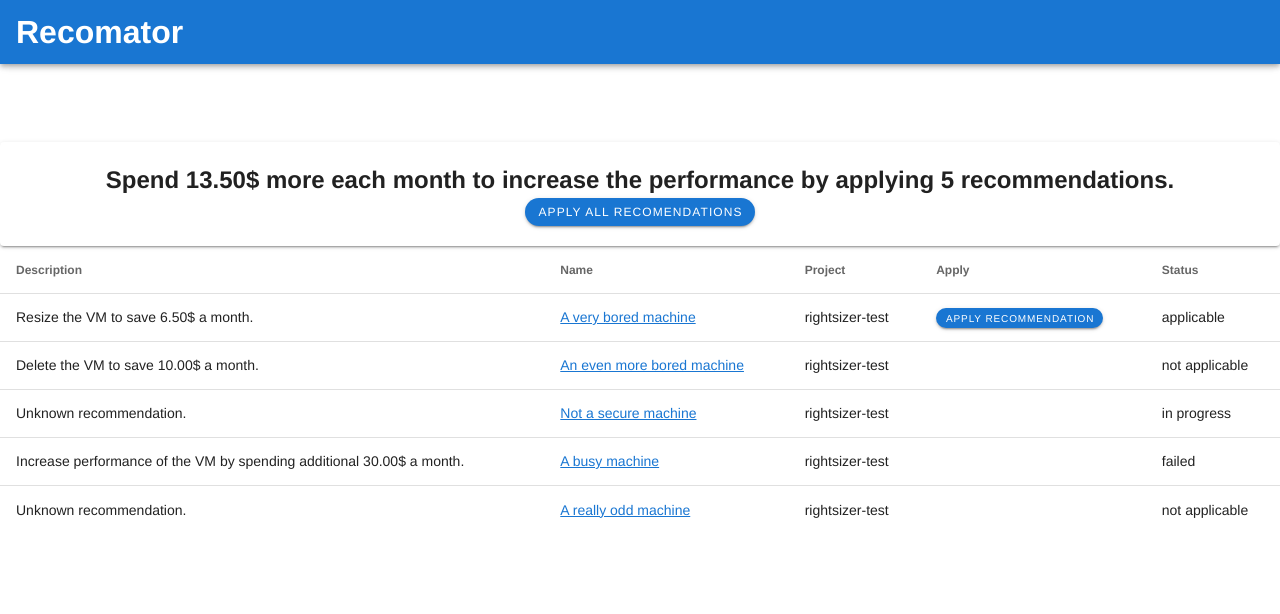
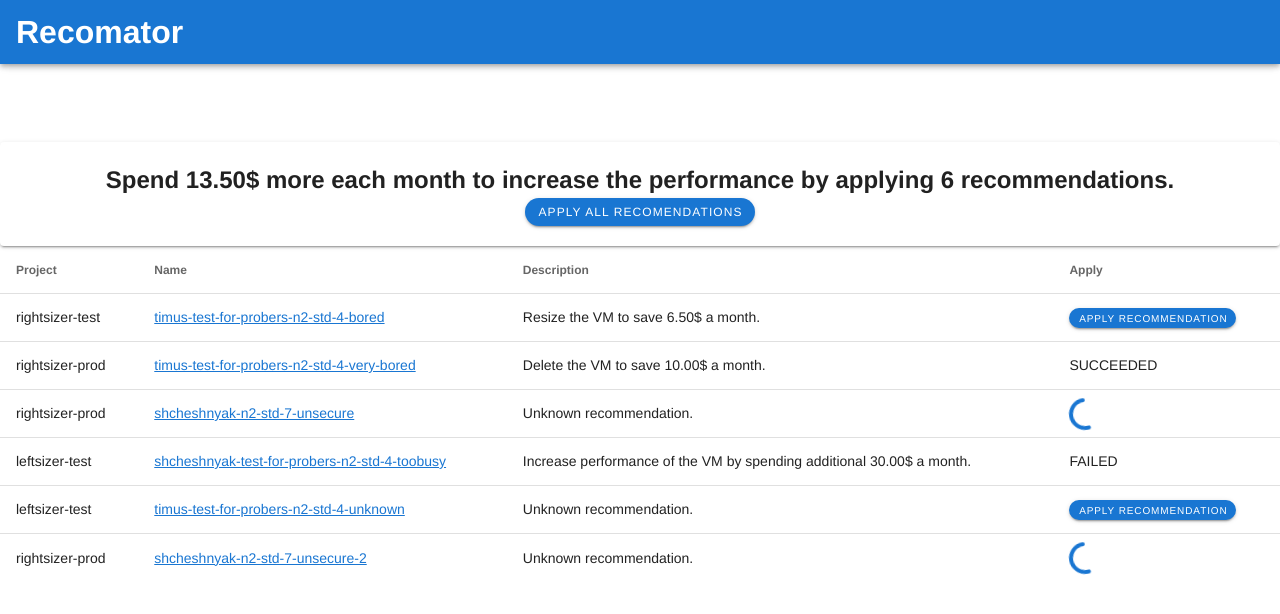
Before and after one commit to googleinterns/recomator, a Vue app in the folder frontend/: page /mock in a window 1280 px wide. Shown: the top 614 px of the page. Built offline with nearby package versions, Linux system fonts and the light colour scheme.

Commit message:
Row progress indicator; merge Apply,Status columns

```diff
--- a/frontend/src/views/Mock.vue
+++ b/frontend/src/views/Mock.vue
@@ -38,28 +38,36 @@ limitations under the License. -->
             v-for="(recommendation, index) in recommendations"
             v-bind:key="index"
           >
-            <!-- <td>{{ recommendation.type }}</td>
-            <td>{{ recommendation.cost }}</td> -->
-            <td class="text-left">{{ recommendation.getDescription() }}</td>
+            <td class="text-left">{{ recommendation.project }}</td>
             <td class="text-left">
               <a :href="recommendation.path"> {{ recommendation.name }} </a>
             </td>
-            <td class="text-left">{{ recommendation.project }}</td>
+            <td class="text-left">{{ recommendation.getDescription() }}</td>
             <td class="text-left">
               <v-btn
                 rounded
                 color="primary"
-                :disabled="!recommendation.applicable()"
+                v-if="recommendation.applicable()"
                 dark
                 x-small
                 >Apply Recommendation</v-btn
               >
+              <v-progress-circular
+                color="primary"
+                indeterminate="true"
+                v-if="recommendation.inProgress()"
+              ></v-progress-circular>
+              <div
+                v-if="
+                  !recommendation.applicable() && !recommendation.inProgress()
+                "
+              >
+                {{ recommendation.status }}
+              </div>
             </td>
-            <td class="text-left">{{ recommendation.status }}</td>
           </tr>
         </tbody>
       </v-simple-table>
-      <!-- change to v-data-table -->
     </v-main>
   </v-app>
 </template>
@@ -92,7 +100,11 @@ class Recommendation {
   }
 
   applicable(): boolean {
-    return this.status == "applicable";
+    return this.status == "ACTIVE";
+  }
+
+  inProgress(): boolean {
+    return this.status == "__INPROGRESS";
   }
 
   getDescription(): string {
@@ -169,11 +181,10 @@ class Summary {
 @Component
 export default class Mock extends Vue {
   private headers = [
+    { text: "Project", value: "name" },
+    { text: "Name", value: "name" },
     { text: "Description", align: "start", sortable: false, value: "type" },
-    { text: "Name", value: "name" },
-    { text: "Project", value: "name" },
-    { text: "Apply", value: "apply" },
-    { text: "Status", value: "status" }
+    { text: "Apply", value: "apply" }
   ];
 
   private recommendations = [
@@ -183,45 +194,54 @@ export default class Mock extends Vue {
       "https://pantheon.corp.google.com/compute/instancesDetail/zones/us-central1-c/\
       instances/timus-test-for-probers-n2-std-4-idling?project=rightsizer-test&supportedpurview=project",
       "rightsizer-test",
-      "A very bored machine",
-      "applicable"
+      "timus-test-for-probers-n2-std-4-bored",
+      "ACTIVE"
     ),
     new Recommendation(
       "REMOVE",
       "10.00$",
       "https://pantheon.corp.google.com/compute/instancesDetail/zones/us-central1-c/\
       instances/timus-test-for-probers-n2-std-4-idling?project=rightsizer-test&supportedpurview=project",
-      "rightsizer-test",
-      "An even more bored machine",
-      "not applicable"
+      "rightsizer-prod",
+      "timus-test-for-probers-n2-std-4-very-bored",
+      "SUCCEEDED"
     ),
     new Recommendation(
       "SECURITY",
-      "13",
+      "Security recommendations don't have a cost",
       "https://pantheon.corp.google.com/compute/instancesDetail/zones/us-central1-c/\
       instances/timus-test-for-probers-n2-std-4-idling?project=rightsizer-test&supportedpurview=project",
-      "rightsizer-test",
-      "Not a secure machine",
-      "in progress"
+      "rightsizer-prod",
+      "shcheshnyak-n2-std-7-unsecure",
+      "__INPROGRESS"
     ),
     new Recommendation(
       "PERFORMANCE",
       "30.00$",
       "https://pantheon.corp.google.com/compute/instancesDetail/zones/us-central1-c/\
       instances/timus-test-for-probers-n2-std-4-idling?project=rightsizer-test&supportedpurview=project",
-      "rightsizer-test",
-      "A busy machine",
-      "failed"
+      "leftsizer-test",
+      "shcheshnyak-test-for-probers-n2-std-4-toobusy",
+      "FAILED"
     ),
     new Recommendation(
-      "SOMETHING STRANGE",
+      "UNSPECIFIED",
       "123$",
       "https://pantheon.corp.google.com/compute/instancesDetail/zones/us-central1-c/\
       instances/timus-test-for-probers-n2-std-4-idling?project=rightsizer-test&supportedpurview=project",
-      "rightsizer-test",
-      "A really odd machine",
-      "not applicable"
-    )
+      "leftsizer-test",
+      "timus-test-for-probers-n2-std-4-unknown",
+      "ACTIVE"
+    ),
+    new Recommendation(
+      "SECURITY",
+      "Security recommendations don't have a cost",
+      "https://pantheon.corp.google.com/compute/instancesDetail/zones/us-central1-c/\
+      instances/timus-test-for-probers-n2-std-4-idling?project=rightsizer-test&supportedpurview=project",
+      "rightsizer-prod",
+      "shcheshnyak-n2-std-7-unsecure-2",
+      "__INPROGRESS"
+    ),
   ];
 
   private summary = new Summary(this.recommendations);
```
